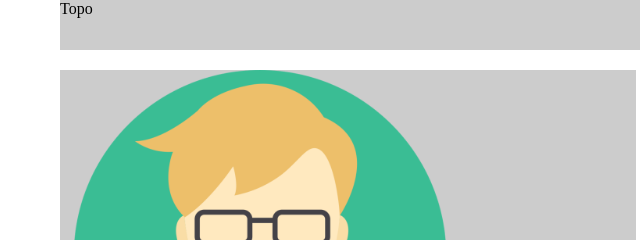
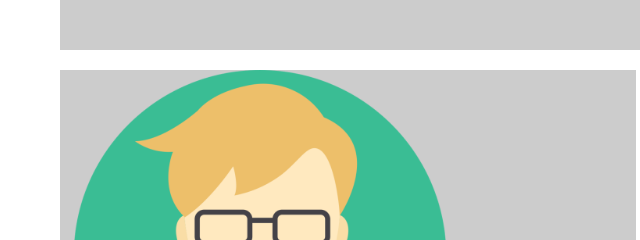
Before and after one commit to ifpi-picos/web-2019, a plain HTML site: page demos/responsivo/fluido/fluido.html in a window 1280 px wide. Shown: the top 240 px of the page, 4-644 px from the left. Drawn offline with Linux system fonts and the light colour scheme.

Commit message:
update slide 7

```diff
--- a/demos/responsivo/fluido/fluido.html
+++ b/demos/responsivo/fluido/fluido.html
@@ -8,7 +8,7 @@
 </head>
 <body>
 
-  <div class="topo">Topo</div>
+  <div class="topo"></div>
   <div class="esquerda">
     <img src="icon.png">
   </div><div class="meio">
```
Also changed, not shown: 1 other file.
